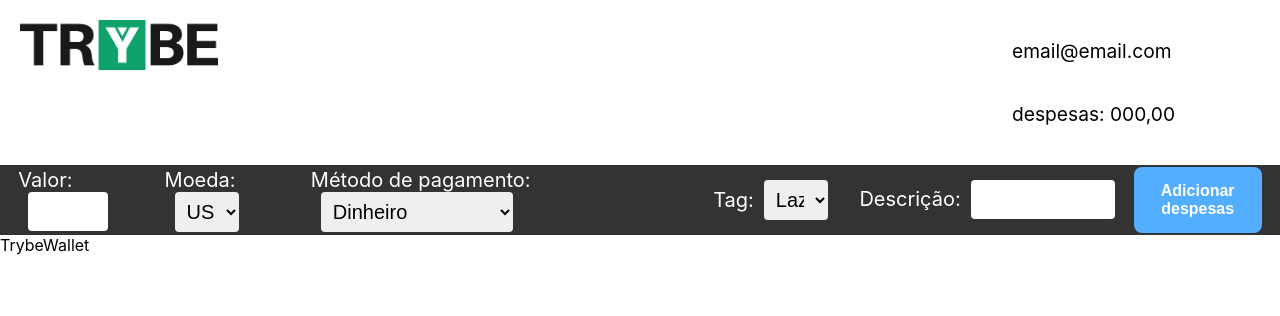
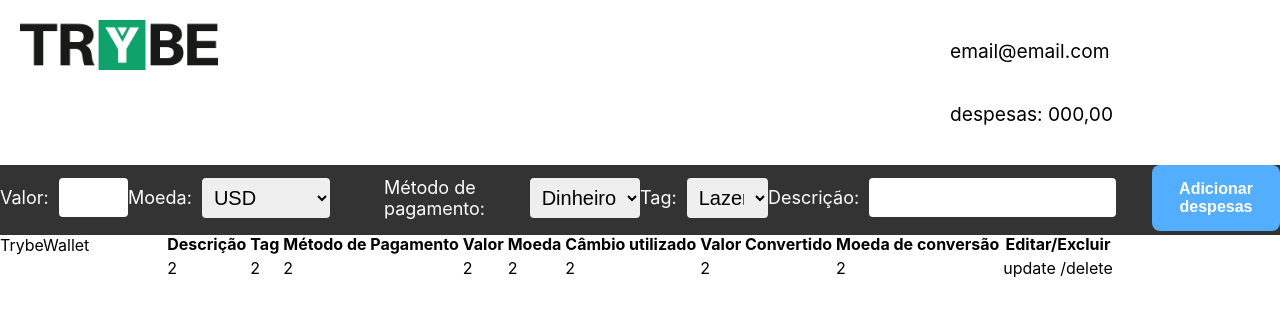
Before and after one commit to betrybe/moisescardozo-test, a React (Create React App) app: page /wallet in a window 1280 px wide. Shown: the top 316 px of the page. Built offline with nearby package versions, Linux system fonts and the light colour scheme.

Commit message:
feat: estrutura da tabela

```diff
--- a/src/components/common/Forms/Style/index.css
+++ b/src/components/common/Forms/Style/index.css
@@ -29,6 +29,7 @@
     background-color: rgba(0,0,0,0.8);
     height: 70px;
     display: flex;
+    flex-direction: column;
     align-items: center;
 }
 .formWallet__Menu{
@@ -36,15 +37,18 @@
     justify-content: space-evenly;
     align-items: center;
     width: 100%;
+    margin: auto;
     color:#FFF;
     font-size: 20px;
 }
 .formWallet__Label{
-    /* width: 10%; */
+    display: flex;
+    font-size: 18px;
+    align-items: center;
 }
 .formWallet__Input{
     position: relative;
-    width: 50%;
+    /* width: 50%; */
     margin-left: 10px;
     font-size: 20px;
     padding: 8px;
--- a/src/components/common/Forms/wallet.js
+++ b/src/components/common/Forms/wallet.js
@@ -1,6 +1,7 @@
 import React from 'react';
 import Box from '../../layout/Box';
 import Button from '../Button';
+import TableWallet from '../Table';
 import './Style/index.css';
 import './Style/inputSize.css';
 
@@ -8,19 +9,19 @@ export default function FormWallet() {
   return (
     <Box styleProp="formWallet">
       <form className="formWallet__Menu">
-        <label className="formWallet__Label  col-1" htmlFor="valor">
+        <label className="formWallet__Label col-1" htmlFor="valor">
           Valor:
           <input
-            className="formWallet__Input"
+            className="formWallet__Input col-5"
             type="numeric"
             name="valor"
             id="valor"
           />
         </label>
-        <label className="formWallet__Label col-1" htmlFor="moeda">
+        <label className="formWallet__Label col-2" htmlFor="moeda">
           Moeda:
           <select
-            className="formWallet__Input formSelect"
+            className="formWallet__Input formSelect col-5"
             name="moeda"
             id="moeda"
           >
@@ -31,10 +32,10 @@ export default function FormWallet() {
 
           </select>
         </label>
-        <label className="formWallet__Label col-3" htmlFor="pagamento">
+        <label className="formWallet__Label col-2" htmlFor="pagamento">
           Método de pagamento:
           <select
-            className="formWallet__Input formSelect fild_md"
+            className="formWallet__Input formSelect fild_md col-6"
             name="pagamento"
             id="pagamento"
           >
@@ -46,7 +47,7 @@ export default function FormWallet() {
         <label className="formWallet__Label col-1" htmlFor="tag">
           Tag:
           <select
-            className="formWallet__Input formSelect fild_md"
+            className="formWallet__Input formSelect fild_md col-7"
             name="tag"
             id="tag"
           >
@@ -57,10 +58,10 @@ export default function FormWallet() {
             <option value="Saude">Saúde</option>
           </select>
         </label>
-        <label className="formWallet__Label col-2" htmlFor="descricao">
+        <label className="formWallet__Label col-3" htmlFor="descricao">
           Descrição:
           <input
-            className="formWallet__Input fild_lg"
+            className="formWallet__Input fild_lg col-6"
             type="text"
             name="descricao"
             id="descricao"
@@ -72,6 +73,7 @@ export default function FormWallet() {
           </Button>
         </Box>
       </form>
+      <TableWallet />
     </Box>
   );
 }
--- a/src/components/common/Header/Style/index.css
+++ b/src/components/common/Header/Style/index.css
@@ -2,13 +2,18 @@
     display: flex;
     justify-content: space-between;
     padding: 20px;
+    max-width: 100%;
+
+}
+.headerImgContainer{
+    width: 75%;
 }
 .headerImg{
     height: 50px;
 }
 .headerUser{
     display: flex;
-    width: 20%;
+    width: 25%;
     flex-wrap: wrap;
     justify-content: space-between;
     font-size: 1.2rem;
--- a/src/components/common/Header/index.js
+++ b/src/components/common/Header/index.js
@@ -5,7 +5,9 @@ import './Style/index.css';
 export default function Header() {
   return (
     <Box styleProp="header">
-      <img className="headerImg" src="/img/trybeLogo.png" alt="Logo" />
+      <Box styleProp="headerImgContainer">
+        <img className="headerImg" src="/img/trybeLogo.png" alt="Logo" />
+      </Box>
       <Box styleProp="headerUser">
         <p>email@email.com</p>
         <p> despesas: 000,00</p>
--- /dev/null
+++ b/src/components/common/Table/index.js
@@ -0,0 +1,52 @@
+import React from 'react';
+
+const tableHeader = [
+  'Descrição',
+  'Tag',
+  'Método de Pagamento',
+  'Valor',
+  'Moeda',
+  'Câmbio utilizado',
+  'Valor Convertido',
+  'Moeda de conversão',
+  'Editar/Excluir',
+];
+const tableValue = [
+  { desc: '2',
+    tag: '2',
+    pag: '2',
+    valor: '2',
+    coin: '2',
+    cambio: '2',
+    convertido: '2',
+    moedaExt: '2',
+    upDel: '2' },
+];
+
+export default function TableWallet() {
+  return (
+    <table>
+      <tr>
+        {tableHeader.map((texto) => (
+          <th key={ texto }>{texto}</th>
+        ))}
+      </tr>
+      {tableValue.map((item) => (
+        <tr key={ item.desc }>
+          <td>{item.desc}</td>
+          <td>{item.tag}</td>
+          <td>{item.pag}</td>
+          <td>{item.valor}</td>
+          <td>{item.coin}</td>
+          <td>{item.cambio}</td>
+          <td>{item.convertido}</td>
+          <td>{item.moedaExt}</td>
+          <td>
+            update /delete
+          </td>
+        </tr>
+      ))}
+    </table>
+
+  );
+}
```
Also changed, not shown: src/components/common/Forms/Style/inputSize.css (line endings or trailing spaces).
